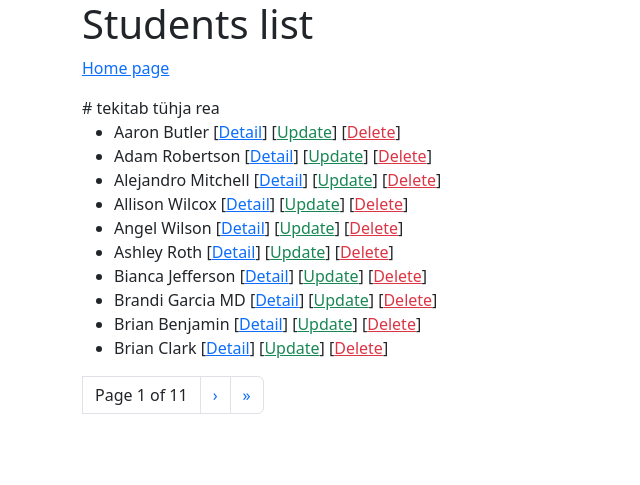
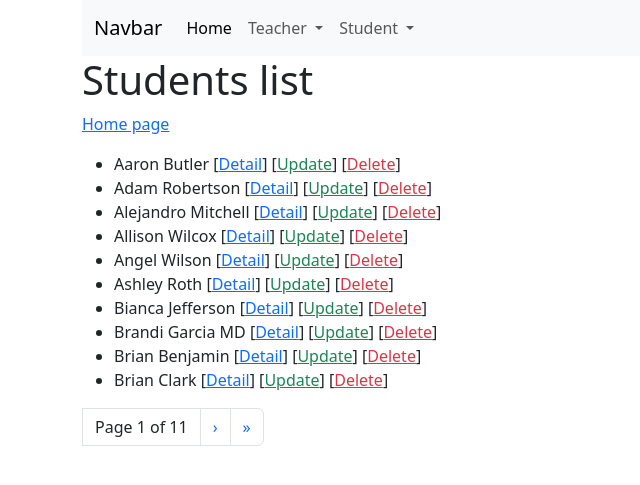
Before and after one commit to lilyvein/first_project, a Django app: page /first_app/student_list/ in a window 1280 px wide. Shown: the top 485 px of the page, without its empty margins (0-640 px from the left). Run offline with Django 4.2, Linux system fonts and the light colour scheme; data comes from the database, SQL or seed files in the repository; both versions use the stored data as it was after the commit.

Commit message:
Front end Student crud no login

```diff
--- a/first_app/admin.py
+++ b/first_app/admin.py
@@ -1,7 +1,9 @@
 from django.contrib import admin
 from .models import Student, StudentAdmin
 from.models import Teacher, TeacherAdmin
+from .models import Subject, SubjectAdmin
 
 # Register your models here.
 admin.site.register(Student, StudentAdmin)
-admin.site.register(Teacher) # TeacherAdmin not needed __str__
+admin.site.register(Teacher),  # TeacherAdmin not needed __str__
+admin.site.register(Subject, SubjectAdmin)
--- a/first_app/models.py
+++ b/first_app/models.py
@@ -1,5 +1,6 @@
 from django.db import models
 from django.contrib import admin
+
 
 # Create your models here.
 class Student(models.Model):
@@ -7,7 +8,6 @@ class Student(models.Model):
     name = models.CharField(max_length=100)
     date_of_birth = models.DateField(null=True, blank=True)
     weight = models.IntegerField()
-
 
 
 class StudentAdmin(admin.ModelAdmin):
@@ -18,7 +18,7 @@ class StudentAdmin(admin.ModelAdmin):
         if obj.date_of_birth is not None:
             return obj.date_of_birth.strftime('%d.%m.%Y')
 
-    list_display = ['name','birthday', 'weight']
+    list_display = ['name', 'birthday', 'weight']
     list_per_page = 20
 
 
@@ -26,10 +26,20 @@ class Teacher(models.Model):
     name = models.CharField(max_length=100)
     subject = models.CharField(max_length=100)
 
-
     def __str__(self):
         return f'{self.name} teaches {self.subject}'
+
 
 class TeacherAdmin(admin.ModelAdmin):
     list_display = ['name', 'subject']
     list_per_page = 10
+
+
+class Subject(models.Model):
+    subject = models.CharField(max_length=50)
+    def __str__(self):
+        return f'{self.subject}'
+
+
+class SubjectAdmin(admin.ModelAdmin):
+    list_display = ['subject']
--- a/first_app/templates/first_app/home.html
+++ b/first_app/templates/first_app/home.html
@@ -1,8 +1,12 @@
 {% extends 'base.html' %}
 {% block content %}
     <h1>Homepage</h1>
+
     <p><a href="{% url 'first_app:student_list' %}">List All Students</a></p>
     <p><a href="{% url 'first_app:student_create' %}">Add a new Student</a></p>
+    <p><a href="{% url 'first_app:teacher_list' %}">List All Teachers</a></p>
+    <p><a href="{% url 'first_app:teacher_create' %}">Create New Teachers</a></p>
+
 
 
 {% endblock %}
--- a/first_app/templates/first_app/student_list.html
+++ b/first_app/templates/first_app/student_list.html
@@ -2,7 +2,7 @@
 {% block content %}
 	<h1>Students list</h1>
     <a href="{% url 'first_app:home' %}">Home page</a>
-    <p></p>  # tekitab tühja rea
+    <p></p>
     {# students form views.py context_object_name= #}
     <ul>
         {% for student in students %}
--- a/first_app/urls.py
+++ b/first_app/urls.py
@@ -11,4 +11,14 @@ urlpatterns = [
     path('student_update/<int:pk>', views.StudentUpdateView.as_view(), name='student_update'),
     path('student_delete/<int:pk>', views.StudentDeleteView.as_view(), name='student_delete'),
 
+    path('teacher_list/', views.TeacherListView.as_view(), name='teacher_list'),
+    path('teacher_create/', views.TeacherCreateView.as_view(), name='teacher_create'),
+
+    path('subject_create/', views.SubjectCreateView.as_view(), name='subject_create'),
+    path('subject_list/', views.SubjectListView.as_view(), name='subject_list'),
+
+
+
+
+
 ]
--- a/first_app/views.py
+++ b/first_app/views.py
@@ -1,8 +1,9 @@
 from django.shortcuts import render
 from django.views.generic import (TemplateView, ListView,
-                                  DetailView, CreateView, UpdateView, DeleteView)
+                                  DetailView, CreateView, UpdateView, DeleteView, )
 from django.urls import reverse_lazy
-from.models import Student
+from.models import Student, Teacher, Subject
+
 
 # Create your views here.
 class MyHomeView(TemplateView):
@@ -40,3 +41,41 @@ class StudentDeleteView(DeleteView):
     model = Student
     # redirect after successful delete
     success_url = reverse_lazy('first_app:student_list')
+
+class TeacherListView(ListView):
+
+    model = Teacher  # Connected to Models Teacher
+    queryset = Teacher.objects.order_by('name')  # Result ordered by name
+    context_object_name = 'teacher'  # default object_list now teacher
+    # paginate_by = 10  # 10 per page in ListView
+
+class TeacherCreateView(CreateView):
+    template_name = 'first_app/teacher_form_create.html'
+    model = Teacher
+    fields = '__all__'  # All fields into form
+    success_url = reverse_lazy('first_app:teacher_list')
+
+class SubjectListView(ListView):
+    model = Subject
+    queryset = Subject.objects.order_by('subject')  # Result ordered by name
+    context_object_name = 'subject'  # default object_list now teacher
+
+class SubjectCreateView(CreateView):
+    template_name = 'first_app/subject_form.html'
+    model = Subject
+    fields = '__all__'  # All fields into form
+    success_url = reverse_lazy('first_app:subject_list.html')
+
+class SubjectUpdateView(UpdateView):
+    # model_form.html => student_form.html
+    model = Student
+    fields = ['name', 'weight'] # update only this fields
+    success_url = reverse_lazy ('first_app:student_list')
+
+class SubjectDeleteView(DeleteView):
+    # Form -> Confirm Delete Button
+    # default template name => model_confirm_delete.html ->
+    # -> student_confirm_delete.html
+    model = Student
+    # redirect after successful delete
+    success_url = reverse_lazy('first_app:student_list')
--- a/templates/base.html
+++ b/templates/base.html
@@ -10,10 +10,53 @@
     <script src="https://cdn.jsdelivr.net/npm/bootstrap@5.3.1/dist/js/bootstrap.bundle.min.js" integrity="sha384-HwwvtgBNo3bZJJLYd8oVXjrBZt8cqVSpeBNS5n7C8IVInixGAoxmnlMuBnhbgrkm" crossorigin="anonymous"></script>
 
 </head>
+
 <body>
     <!-- Comments -->
     {#  jinja comments #}
-    <div class="container">
+   <div class="container">
+  <nav class="navbar navbar-expand-lg bg-body-tertiary">
+    <div class="container-fluid">
+      <a class="navbar-brand" href="#">Navbar</a>
+
+    <button class="navbar-toggler" type="button" data-bs-toggle="collapse" data-bs-target="#navbarSupportedContent" aria-controls="navbarSupportedContent" aria-expanded="false" aria-label="Toggle navigation">
+      <span class="navbar-toggler-icon"></span>
+    </button>
+    <div class="collapse navbar-collapse" id="navbarSupportedContent">
+      <ul class="navbar-nav me-auto mb-2 mb-lg-0">
+        <li class="nav-item">
+          <a class="nav-link active" aria-current="page" href="{% url 'first_app:home' %}">Home</a>
+        </li>
+
+        <li class="nav-item dropdown">
+          <a class="nav-link dropdown-toggle" href="#" role="button" data-bs-toggle="dropdown" aria-expanded="false">
+            Teacher
+          </a>
+          <ul class="dropdown-menu">
+            <li><a class="dropdown-item" href="{% url 'first_app:teacher_list' %}">Õpetajate nimekiri</a></li>
+            <li><a class="dropdown-item" href="{% url 'first_app:teacher_create' %}">Lisa uus õpetaja</a></li>
+
+            <li><hr class="dropdown-divider"></li>
+
+          </ul>
+        </li>
+
+           <li class="nav-item dropdown">
+          <a class="nav-link dropdown-toggle" href="#" role="button" data-bs-toggle="dropdown" aria-expanded="false">
+            Student
+          </a>
+          <ul class="dropdown-menu">
+            <li><a class="dropdown-item" href="{% url 'first_app:student_list' %}">Õpilaste list</a></li>
+            <li><a class="dropdown-item" href="{% url 'first_app:student_create' %}">Lisa õpilane</a></li>
+
+            <li><hr class="dropdown-divider"></li>
+
+          </ul>
+        </li>
+    </div>
+  </div>
+</nav>
+
         {% block content %}
 
         {% endblock %}
```
Also changed, not shown: first_app/templates/first_app/subject_confirm_delete.html (added, +10 -0 lines), first_app/templates/first_app/subject_form_create.html (added, +13 -0 lines), first_app/templates/first_app/teacher_form_create.html (added, +13 -0 lines), first_app/templates/first_app/teacher_list.html (added, +23 -0 lines), populate_subjects.py (added, +23 -0 lines), db.sqlite3, first_app/templates/first_app/subject_form.html (added), first_app/templates/first_app/subject_list.html (added).
